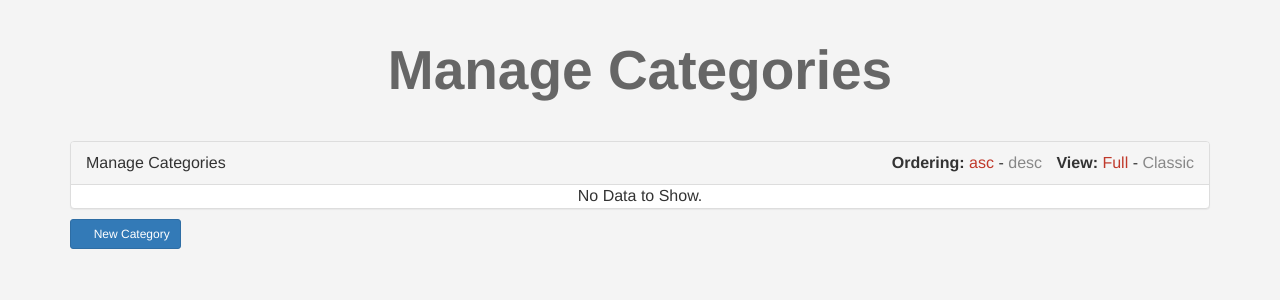
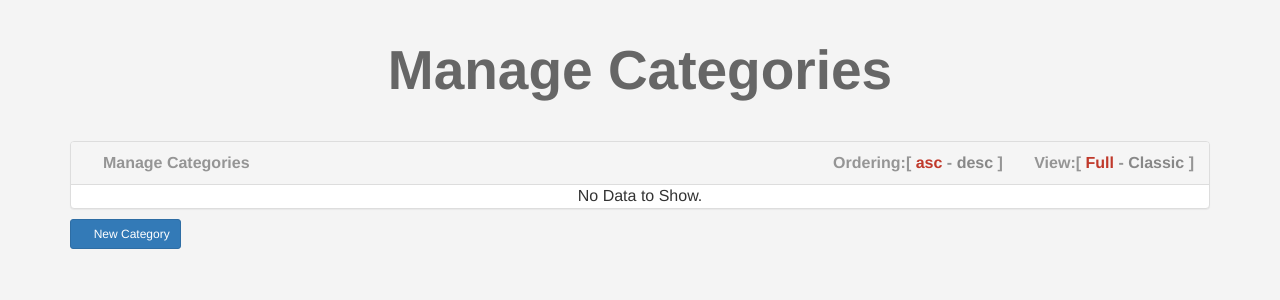
Before and after one commit to Ousalah/elzero-ecommerce, a PHP site: page /categories.php in a window 1280 px wide. Shown: the part 52-352 px from the top of the page. Run offline with PHP 8.4, Linux system fonts and the light colour scheme; a user stored in the database is signed in; data that the repository does not hold is empty; some web fonts are replaced.

Commit message:
categories - retouch

```diff
--- a/admin/categories.php
+++ b/admin/categories.php
@@ -30,14 +30,14 @@
       <div class="container categories">
         <div class="panel panel-default">
           <div class="panel-heading">
-            Manage Categories
+            <i class="fa fa-list-alt"></i> Manage Categories
             <div class="options pull-right">
-              <b>Ordering:</b>
+              <b><i class="fa fa-sort"></i> Ordering:</b>[
               <a class="<?php if ($sort == "ASC") echo "active"; ?>" href="?do=manage&sort=asc">asc</a> -
-              <a class="<?php if ($sort == "DESC") echo "active"; ?>" href="?do=manage&sort=desc">desc</a>
-              <b>View:</b>
+              <a class="<?php if ($sort == "DESC") echo "active"; ?>" href="?do=manage&sort=desc">desc</a> ]
+              <b><i class="fa fa-eye"></i> View:</b>[
               <span class="active" data-view="full">Full</span> -
-              <span data-view="classic">Classic</span>
+              <span data-view="classic">Classic</span> ]
             </div>
           </div>
           <div class="panel-body">
@@ -51,9 +51,9 @@
                   <h3><?php echo $row["Name"]; ?></h3>
                   <div class="full-view">
                     <p><?php echo ($row["Description"] == "") ? "This category has no description." : $row["Description"]; ?></p>
-                    <?php if ($row["Visibility"] == 0) echo '<span class="visibility">Hidden</span>'; ?>
-                    <?php if ($row["Allow_Comment"] == 0) echo '<span class="allow-comment">Comment Disabled</span>'; ?>
-                    <?php if ($row["Allow_Ads"] == 0) echo '<span class="allow-ads">Ads Disabled</span>'; ?>
+                    <?php if ($row["Visibility"] == 0) echo '<span class="visibility"><i class="fa fa-eye-slash"></i> Hidden</span>'; ?>
+                    <?php if ($row["Allow_Comment"] == 0) echo '<span class="allow-comment"><i class="fa fa-comments-o"></i> Comment Disabled</span>'; ?>
+                    <?php if ($row["Allow_Ads"] == 0) echo '<span class="allow-ads"><i class="fa fa-flag-o"></i> Ads Disabled</span>'; ?>
                   </div>
                 </div>
                 <hr>
--- a/admin/layout/css/backend.css
+++ b/admin/layout/css/backend.css
@@ -180,6 +180,16 @@ h1 {
 /* End Members Page */
 
 /* Start Category Page */
+.categories .panel-heading {
+  color: #959595;
+  font-weight: bold;
+}
+
+.categories .panel-heading i {
+  position: relative;
+  top: 1px;
+}
+
 .categories .options b {
   margin-left: 10px;
 }
@@ -233,10 +243,13 @@ h1 {
 .categories .cat h3 {
   margin: 0;
   cursor: pointer;
+  font-weight: bold;
+  color: #6a6a6a;
 }
 
 .categories .cat .full-view p {
   margin: 10px 0;
+  color: #707070;
 }
 
 .categories .cat:last-of-type ~ hr {
```
